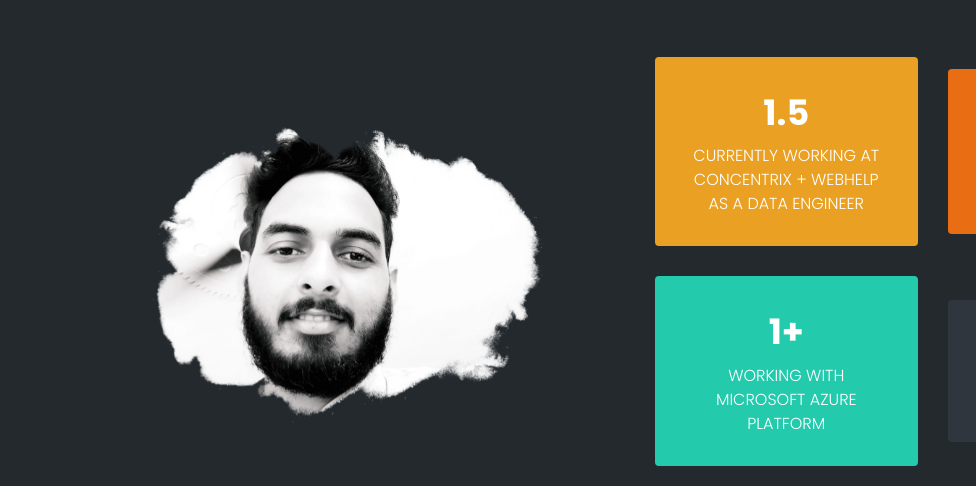
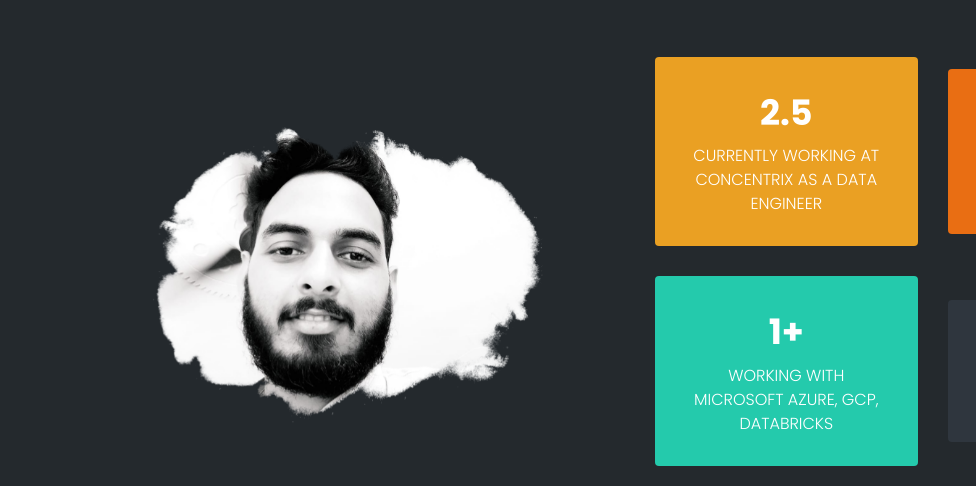
Before and after one commit to rs301378/rs301378.github.io, a plain HTML site: page index.html in a window 1280 px wide. Shown: the part 2159-2645 px from the top of the page, 0-976 px from the left. Drawn offline with Linux system fonts and the light colour scheme.

Commit message:
Update index.html

```diff
--- a/index.html
+++ b/index.html
@@ -45,7 +45,7 @@
 		<div class="row h-100 align-items-center align-content-center ">
 			<div class="home-text">
 				<h1>Hello! I'm <span><br>Rohit Sharma</span></h1>
-				<h2>Data Engineer @Concetrix + Webhelp</h2>
+				<h2>Data Engineer @Concetrix</h2>
 				<a href="#why_us" class="btn btn-1">know more</a>
 			</div>
 			<div class="home-img">
@@ -187,8 +187,8 @@
 				<div class="fun-facts-items">
 					<div class="row">
 						<div class="fun-facts-item">
-							<h3>1.5</h3>
-							<p>Currently working at Concentrix + Webhelp as a Data Engineer</p>
+							<h3>2.5</h3>
+							<p>Currently working at Concentrix as a Data Engineer</p>
 						</div>
 
 						<div class="fun-facts-item">
@@ -198,7 +198,7 @@
 
 						<div class="fun-facts-item">
 							<h3>1+</h3>
-							<p>Working with Microsoft Azure Platform</p>
+							<p>Working with Microsoft Azure, GCP, Databricks</p>
 						</div>
 
 						<div class="fun-facts-item">
```
